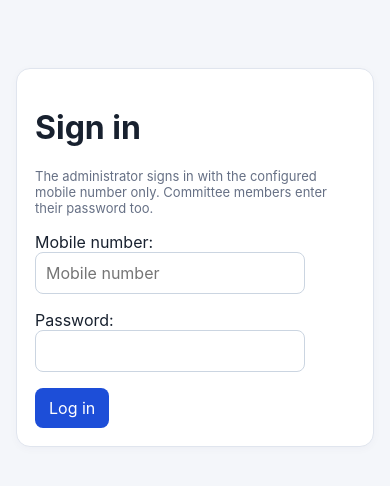
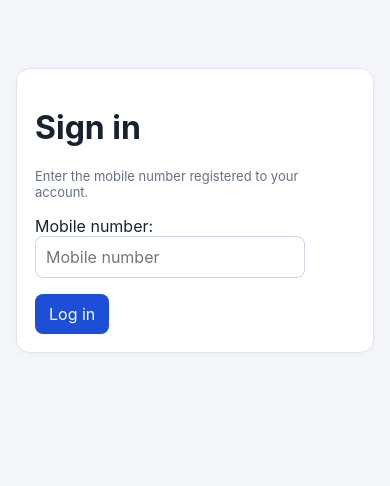
Before and after one commit to Harsh1322/Terapanth-Calling, a Django app: page /login/ in a window 390 px wide. Shown: the part 68-554 px from the top of the page. Run offline with Django 5.2, Linux system fonts and the light colour scheme.

Commit message:
Allow mobile-only sign-in for members

```diff
--- a/templates/login.html
+++ b/templates/login.html
@@ -1 +1 @@
-{% extends "base.html" %}{% block content %}<div class="panel" style="max-width:430px;margin:8vh auto"><h1>Sign in</h1><p class="muted">The administrator signs in with the configured mobile number only. Committee members enter their password too.</p><form method="post">{% csrf_token %}{{ form.as_p }}<button type="submit">Log in</button></form></div>{% endblock %}
+{% extends "base.html" %}{% block content %}<div class="panel" style="max-width:430px;margin:8vh auto"><h1>Sign in</h1><p class="muted">Enter the mobile number registered to your account.</p><form method="post">{% csrf_token %}{{ form.as_p }}<button type="submit">Log in</button></form></div>{% endblock %}
--- a/tracker/forms.py
+++ b/tracker/forms.py
@@ -7,11 +7,6 @@ class MobileLoginForm(forms.Form):
         label="Mobile number",
         widget=forms.TextInput(attrs={"autocomplete": "username", "placeholder": "Mobile number"}),
     )
-    password = forms.CharField(
-        label="Password",
-        required=False,
-        widget=forms.PasswordInput(attrs={"autocomplete": "current-password"}),
-    )
 class MemberForm(forms.Form):
     mobile = forms.CharField(max_length=20)
     display_name = forms.CharField(max_length=120)
--- a/tracker/tests.py
+++ b/tracker/tests.py
@@ -19,10 +19,8 @@ class LoginAndContactFlowTests(TestCase):
         self.assertRedirects(response, reverse("dashboard"))
         self.assertContains(self.client.get(reverse("dashboard")), "All committee contacts and progress")
 
-    def test_member_requires_password_and_can_update_assigned_contact(self):
-        denied = self.client.post(reverse("login"), {"mobile": self.member.mobile, "password": ""})
-        self.assertContains(denied, "Enter your password")
-        response = self.client.post(reverse("login"), {"mobile": self.member.mobile, "password": "member-password"})
+    def test_member_can_sign_in_with_mobile_only_and_update_assigned_contact(self):
+        response = self.client.post(reverse("login"), {"mobile": self.member.mobile})
         self.assertRedirects(response, reverse("dashboard"))
         updated = self.client.post(
             reverse("update_status", args=[self.contact.id]),
--- a/tracker/views.py
+++ b/tracker/views.py
@@ -1,8 +1,7 @@
 import csv, io, json, re
 from collections import defaultdict
-from django.conf import settings
 from django.contrib import messages
-from django.contrib.auth import authenticate, login, logout
+from django.contrib.auth import login, logout
 from django.contrib.auth.decorators import login_required, user_passes_test
 from django.contrib.auth.models import Group
 from django.db import transaction
@@ -22,20 +21,12 @@ def login_view(request):
     form = MobileLoginForm(request.POST or None)
     if request.method == "POST" and form.is_valid():
         mobile = re.sub(r"\D", "", form.cleaned_data["mobile"])
-        admin_mobile = re.sub(r"\D", "", settings.ADMIN_MOBILE)
-        admin = User.objects.filter(mobile=mobile, is_superuser=True, is_active=True).first()
-        if admin and mobile == admin_mobile:
-            login(request, admin)
+        user = User.objects.filter(mobile=mobile, is_active=True).first()
+        if user is None:
+            form.add_error("mobile", "No active account uses that mobile number.")
+        else:
+            login(request, user)
             return redirect("dashboard")
-        if not form.cleaned_data["password"]:
-            form.add_error("password", "Enter your password to sign in as a committee member.")
-        else:
-            user = authenticate(request, username=mobile, password=form.cleaned_data["password"])
-            if user is None:
-                form.add_error(None, "Invalid mobile number or password.")
-            else:
-                login(request, user)
-                return redirect("dashboard")
     return render(request, "login.html", {"form": form})
 
 def logout_view(request):
```
Also changed, not shown: README.md, 1 other file.
